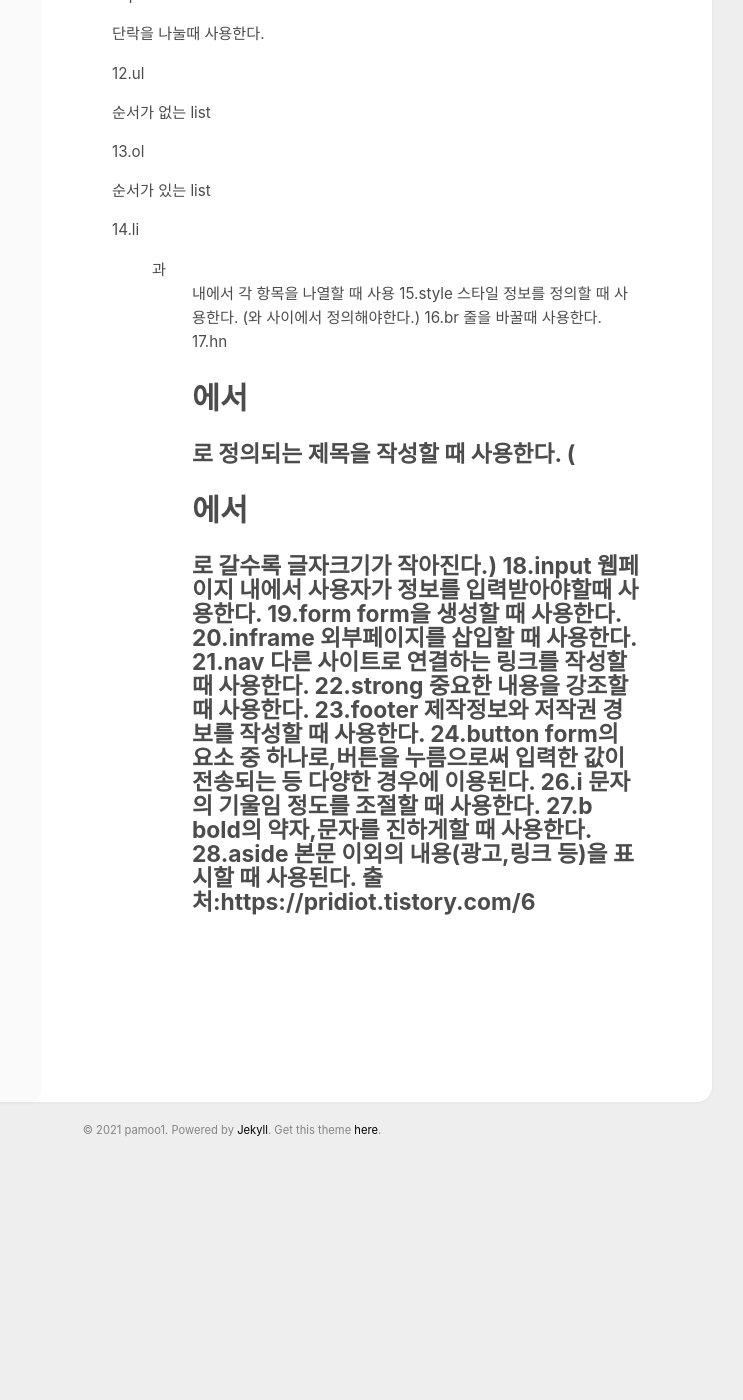
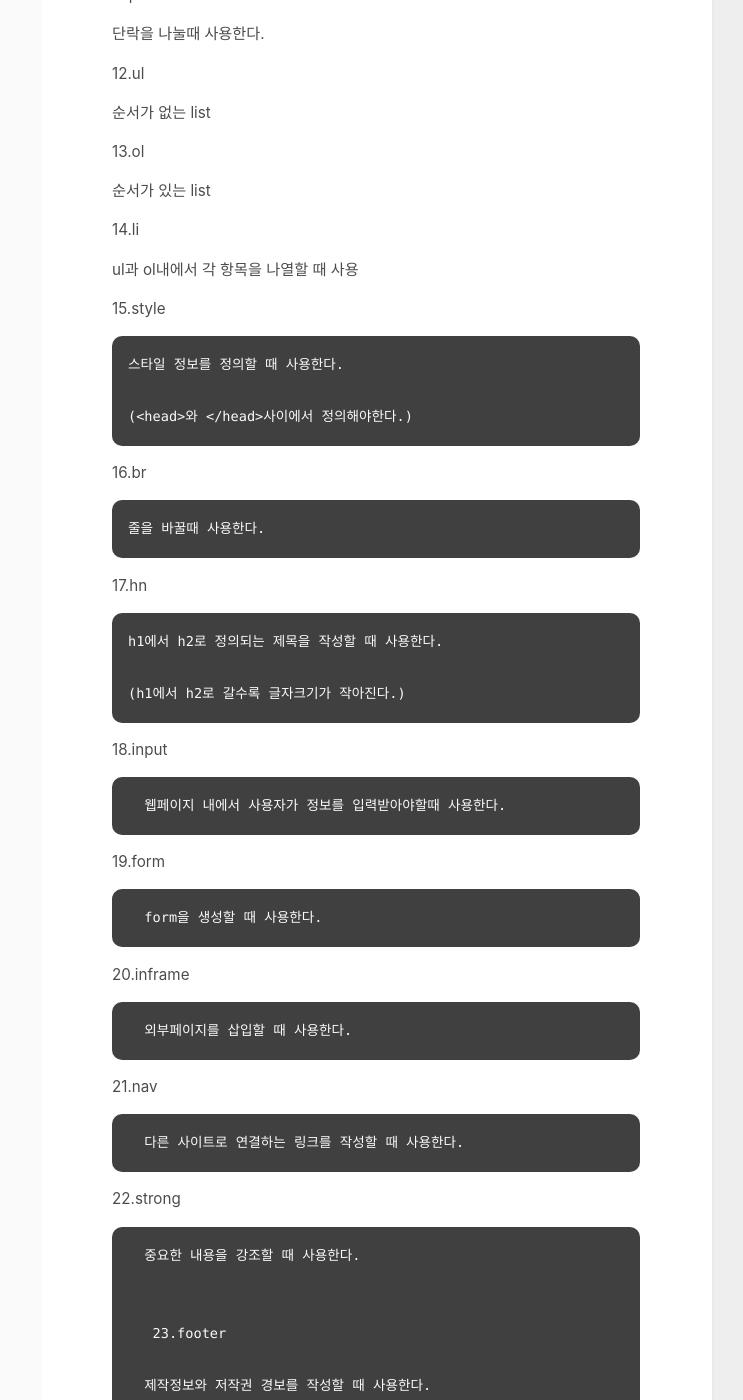
Before and after one commit to pamoo1/bloag, a Jekyll site: the page built from _posts/2021-06-19-java html tag별 정리.md, in a window 1280 px wide and 1400 px high, scrolled down 1899 px. Shown: the whole window, without its empty margins (408-1151 px from the left). Built offline with Jekyll 4.4.1, drawn with Linux system fonts in a browser that asks for light colours; before the commit the page ends 3061 px from its top, so only the background shows below that; some of the changed text lies outside the part shown.

Commit message:
Update 2021-06-19-java html tag별 정리.md

```diff
--- a/_posts/2021-06-19-java html tag별 정리.md
+++ b/_posts/2021-06-19-java html tag별 정리.md
@@ -94,7 +94,7 @@ anchor의 약자(?)로,웹페이지를 다른 웹페이지나 외부 사이트
 
  14.li
 
-  <ul>과 <ol>내에서 각 항목을 나열할 때 사용
+  ul과 ol내에서 각 항목을 나열할 때 사용
 
 
   15.style
@@ -113,9 +113,9 @@ anchor의 약자(?)로,웹페이지를 다른 웹페이지나 외부 사이트
 
    17.hn
 
-    <h1>에서 <h2>로 정의되는 제목을 작성할 때 사용한다.
+    h1에서 h2로 정의되는 제목을 작성할 때 사용한다.
 
-    (<h1>에서 <h2>로 갈수록 글자크기가 작아진다.)
+    (h1에서 h2로 갈수록 글자크기가 작아진다.)
 
 
 
```
